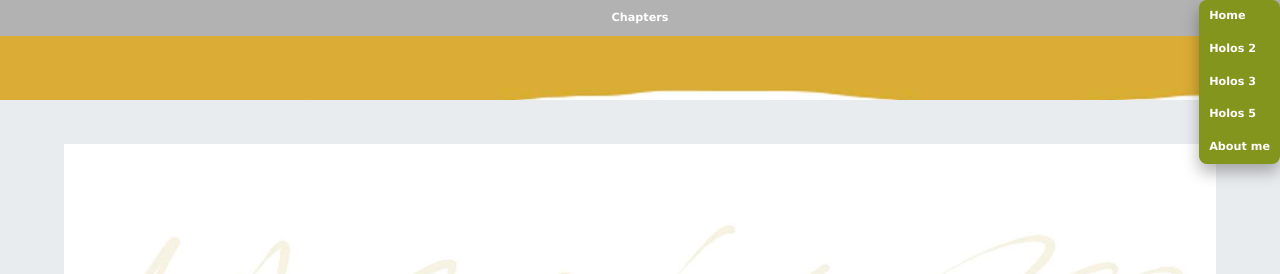
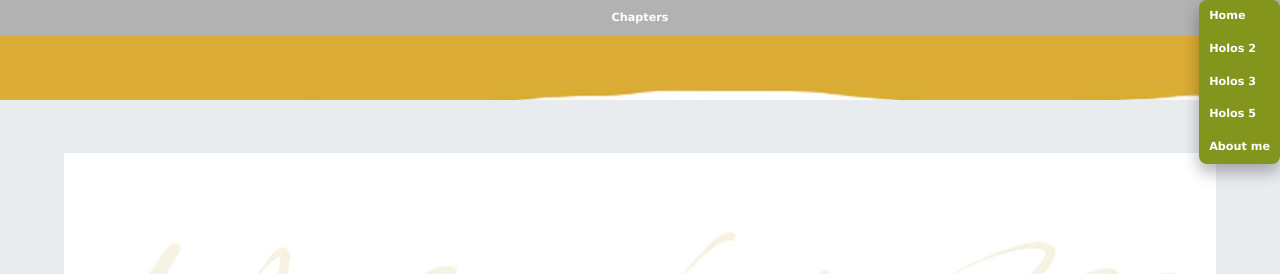
Before and after one commit to OtmarJe/Holos, a website with bundled scripts: page hsophy2/page4.html in a window 1280 px wide. Shown: the top 274 px of the page. Built offline with nearby package versions, Linux system fonts and the light colour scheme; a web font is replaced by a local one.

Commit message:
impro jumbotron-special-4

```diff
--- a/hsophy2/css/styles.css
+++ b/hsophy2/css/styles.css
@@ -596,10 +596,10 @@
 .jumbotron-special-4 {
   position: relative;
   background: url("../images/krick-h-w-2.jpg") no-repeat center center;
-  -webkit-background-size: 90% 90%;
-  -moz-background-size: 90% 90%;
-  -o-background-size: 90% 90%;
-  background-size: 90% 90%;
+  -webkit-background-size: 90% 88%;
+  -moz-background-size: 90% 88%;
+  -o-background-size: 90% 88%;
+  background-size: 90% 88%;
   margin-top: 0rem;
   margin-bottom: 0rem;
   z-index: 0;
```
